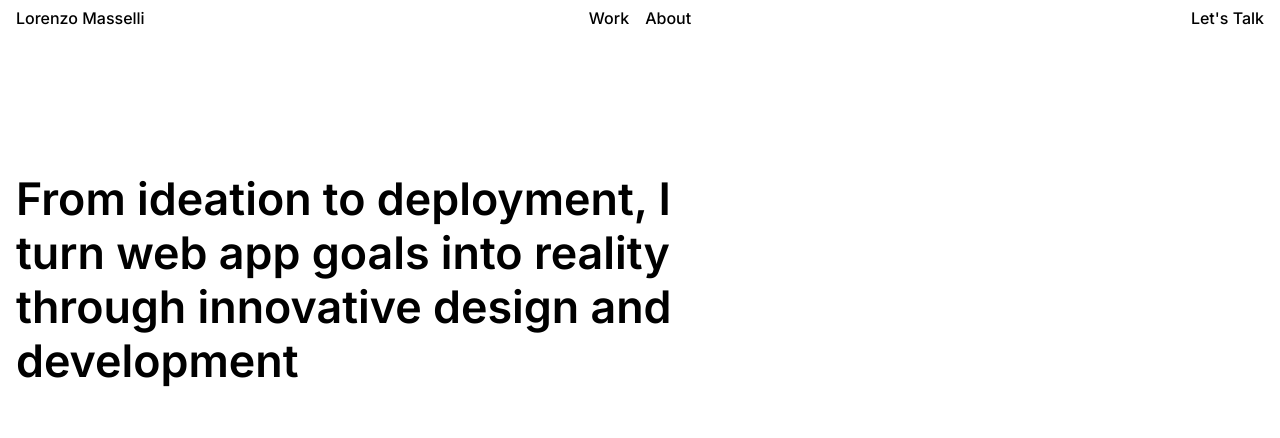
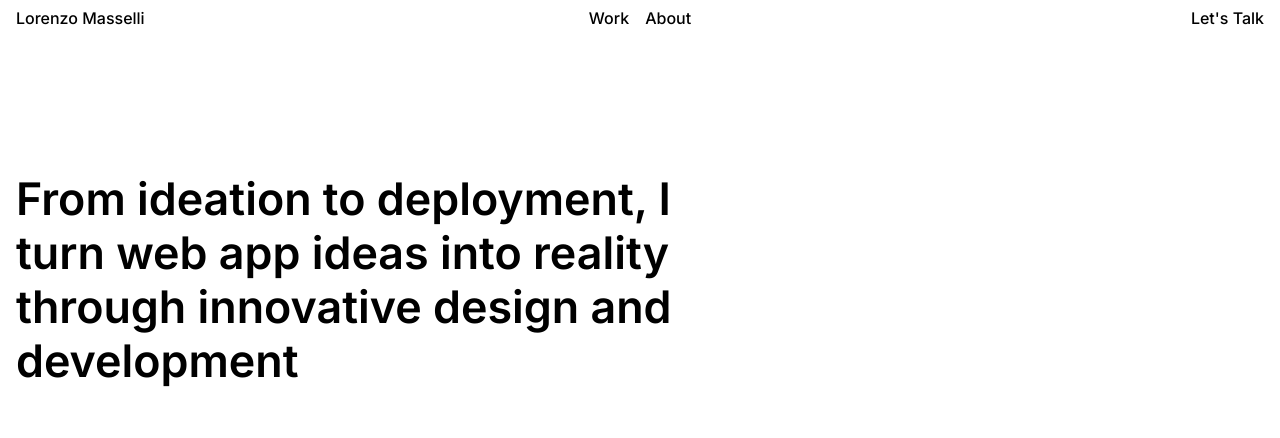
Before and after one commit to LorenzoMasselli/website, a React (Vite) app: page /work in a window 1280 px wide. Shown: the top 438 px of the page. Built offline with nearby package versions, Linux system fonts and the light colour scheme.

Commit message:
updated explanation

```diff
--- a/src/pages/Work.jsx
+++ b/src/pages/Work.jsx
@@ -90,7 +90,7 @@ const [collapsedItems, setCollapsedItems] = useState("");
   return (
     <>
       <div className='work'>
-            <h4 className='work__subheader'>From ideation to deployment, I turn web app goals into reality through innovative design and development</h4>
+            <h4 className='work__subheader'>From ideation to deployment, I turn web app ideas into reality through innovative design and development</h4>
             <h4 className='work__header'>My Work</h4>
             <div className="work__container">
                 <ul className='work__list'>
```
